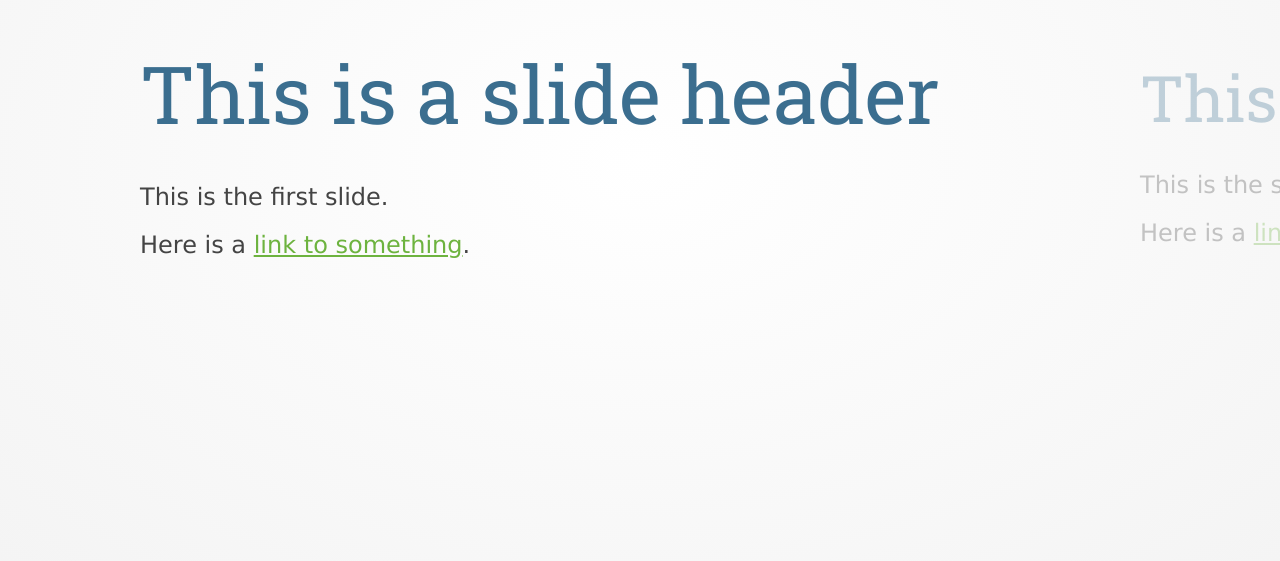
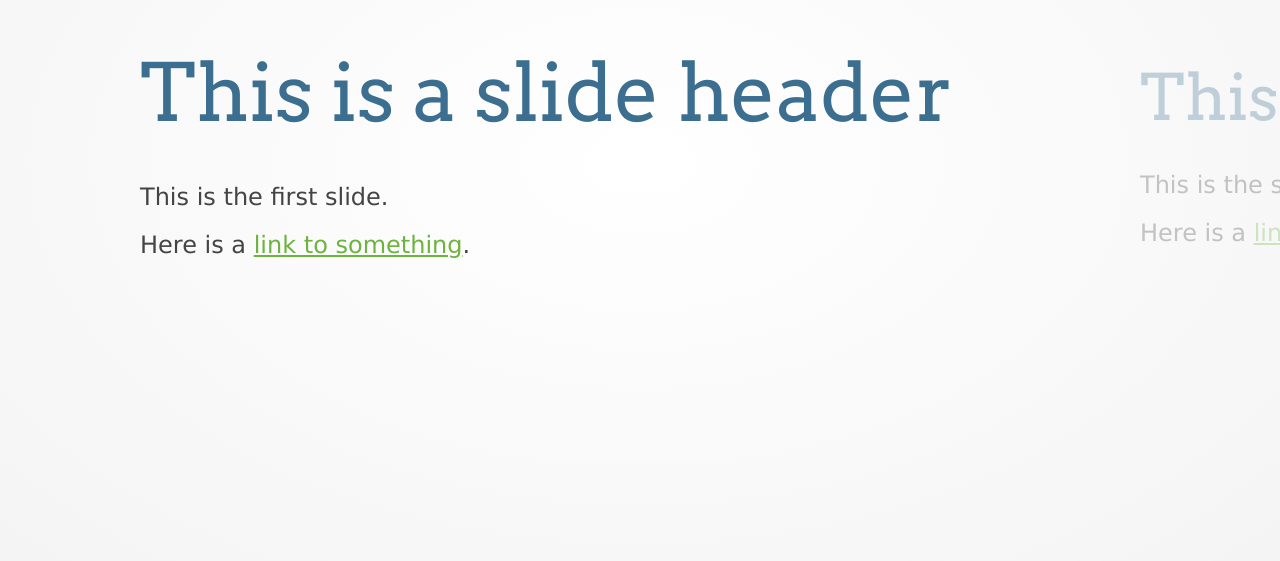
Before and after one commit to cssat-graveyard/presentation, a plain HTML site: page poc_presentation.html in a window 1280 px wide. Shown: the part 239-800 px from the top of the page. Drawn offline with Linux system fonts and the light colour scheme.

Commit message:
Updates typography

```diff
--- a/poc_presentation.html
+++ b/poc_presentation.html
@@ -11,7 +11,7 @@
 	    <meta name="author" content="Bartek Szopka" />
 
 	    <!-- Fonts and styles -->
-	    <link href='http://fonts.googleapis.com/css?family=Roboto+Slab:400,300' rel='stylesheet' type='text/css'>
+	    <link href='http://fonts.googleapis.com/css?family=Arvo' rel='stylesheet' type='text/css'>
 
 	    <link href="css/style.css" rel="stylesheet" />
 
--- a/sass/_variables.scss
+++ b/sass/_variables.scss
@@ -27,5 +27,5 @@ $dark-blue:		#3B6E8F;
 
 /* TYPOGRAPHY */
 
-$slab:			"Roboto Slab", serif;
+$slab:			"Arvo", serif;
 $sans-serif:	"Lucida Sans", sans-serif;
```
Also changed, not shown: css/style.css.
